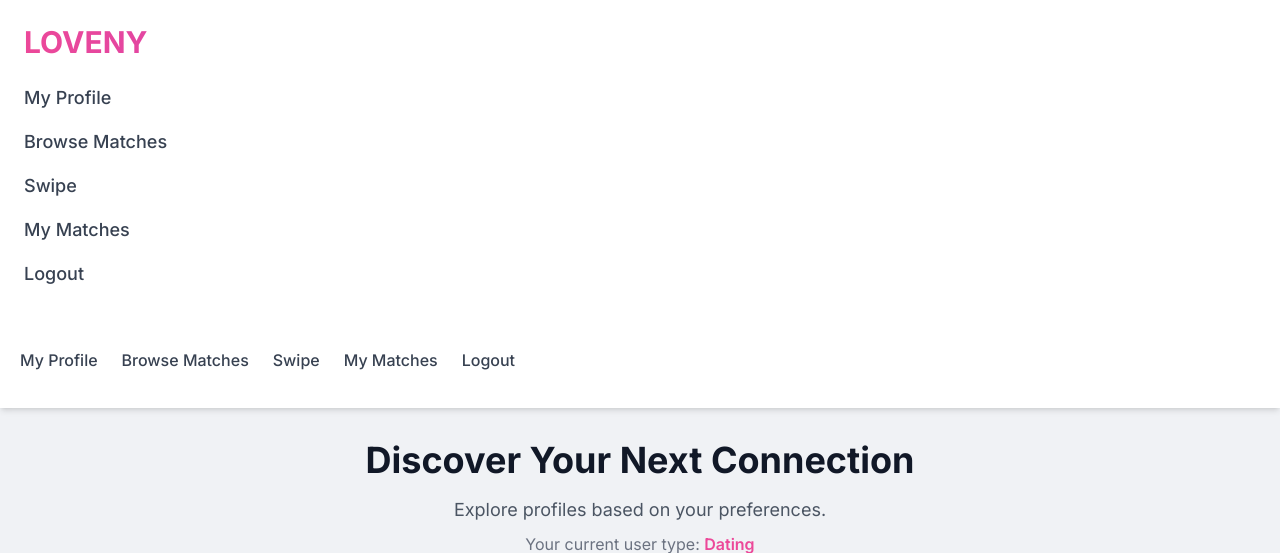
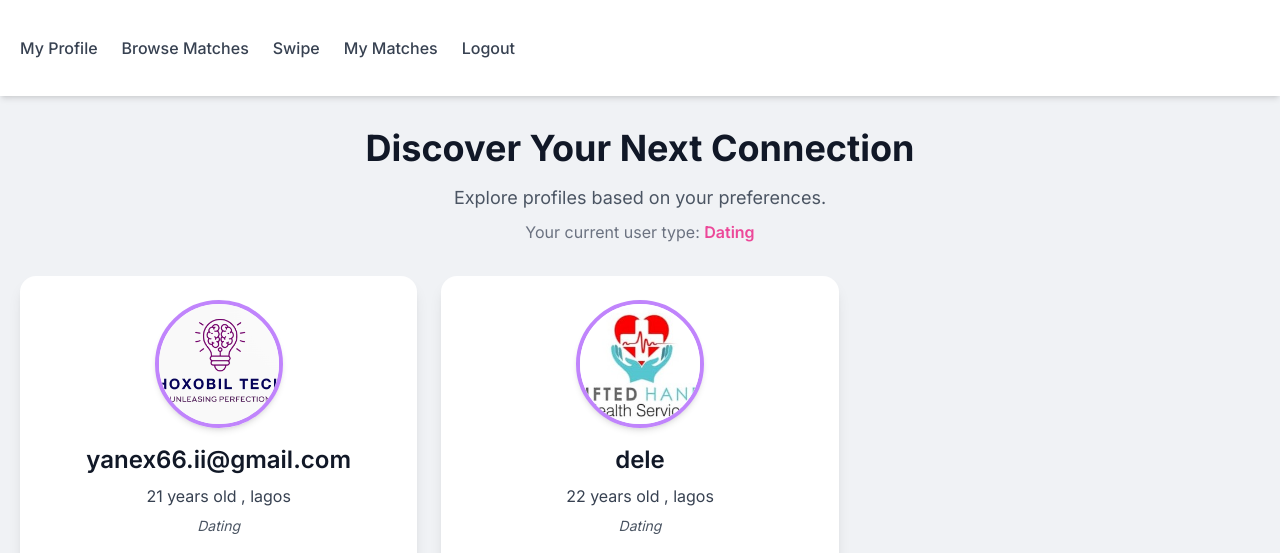
Before and after one commit to YANEXBIL/loveny-app, a Django app: page /browse/ in a window 1280 px wide. Shown: the top 553 px of the page. Run offline with Django 5.2, Linux system fonts and the light colour scheme; a user stored in the database is signed in; data comes from the database, SQL or seed files in the repository; some libraries are stand-ins or nearby versions.

Commit message:
Final fix: Corrected sidebar desktop visibility to md:hidden

```diff
--- a/accounts/templates/accounts/base.html
+++ b/accounts/templates/accounts/base.html
@@ -61,7 +61,7 @@
 </head>
 <body class="min-h-screen flex flex-col">
 
-    <div id="sidebar" class="fixed inset-y-0 left-0 w-64 bg-white shadow-xl transform -translate-x-full md:relative md:translate-x-0 md:flex-shrink-0 md:w-auto md:shadow-none transition-transform duration-300 ease-in-out z-50">
+    <div id="sidebar" class="fixed inset-y-0 left-0 w-64 bg-white shadow-xl transform -translate-x-full transition-transform duration-300 ease-in-out z-50 md:hidden">
         <div class="p-6">
             <h2 class="text-3xl font-bold text-transparent bg-clip-text bg-gradient-to-r from-pink-500 to-purple-600 mb-6">LOVENY</h2>
             <ul class="space-y-4">
```
